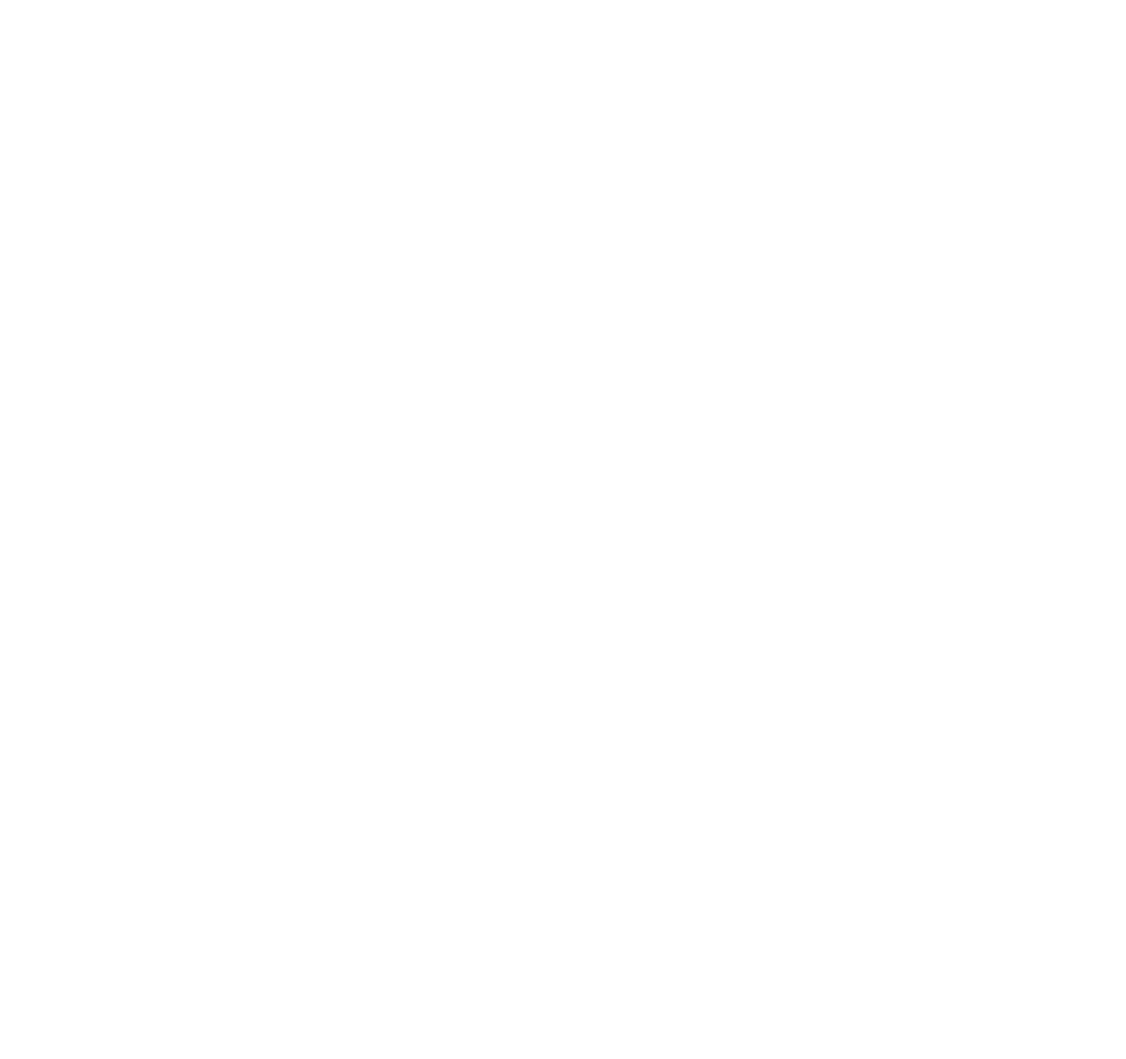
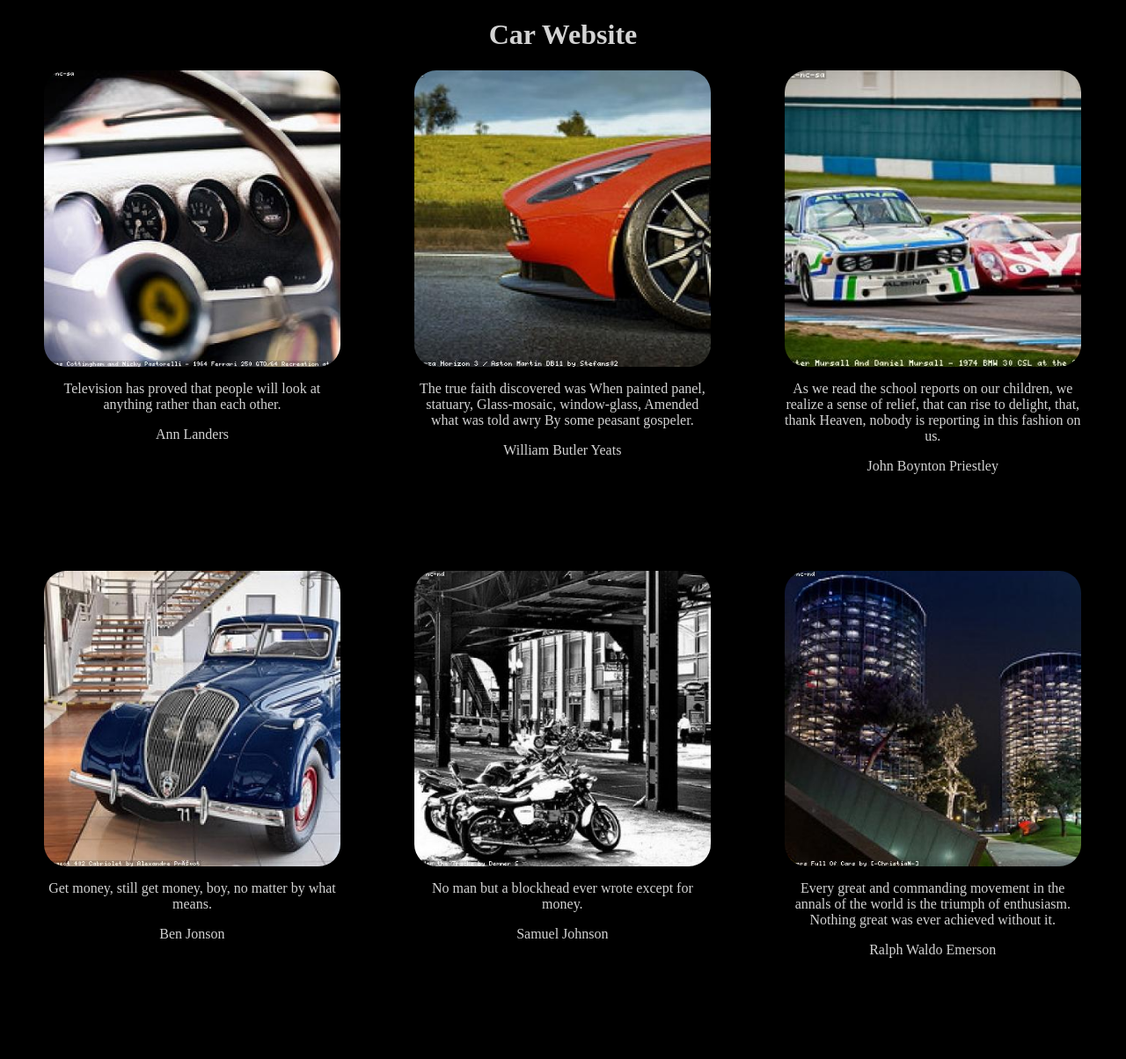
Before and after one commit to 10010818/COMP5007-Assessment01, a plain HTML site: page Manual-Website/index.html in a window 1280 px wide. Shown: the top 1204 px of the page at 88% size. Before the commit the page ends 800 px from the top, so only its background shows below. Drawn offline with Linux system fonts and the light colour scheme.

Commit message:
final commit

```diff
--- a/Bootstrap-Website/css/styles.css
+++ b/Bootstrap-Website/css/styles.css
@@ -0,0 +1,32 @@
+div{
+
+    text-align: center;
+    color: lightgray;
+    font: arial;
+}
+
+.row2{
+
+    margin-top: 5px;
+}
+
+h1 {
+
+    color:lightgray;
+    size: 16%;
+    float: top;
+    text-align: center;
+}
+
+img{
+
+    height: 60%;
+    width: 100%;
+    border-radius: 25px;
+}
+
+body{
+
+    z-index: 1;
+    background-color: black;
+}
--- a/Bootstrap-Website/index.html
+++ b/Bootstrap-Website/index.html
@@ -6,15 +6,38 @@
     <meta http-equiv="X-UA-Compatible" content="ie=edge">
     <title>Bootstrap Website</title>
 
-    <link rel="stylesheet" href="Bootstrap-Website/css/styles.css">
+
     <link rel="stylesheet" href="https://maxcdn.bootstrapcdn.com/bootstrap/3.3.7/css/bootstrap.min.css" integrity="sha384-BVYiiSIFeK1dGmJRAkycuHAHRg32OmUcww7on3RYdg4Va+PmSTsz/K68vbdEjh4u" crossorigin="anonymous">
     <link rel="stylesheet" href="https://maxcdn.bootstrapcdn.com/bootstrap/3.3.7/css/bootstrap-theme.min.css" integrity="sha384-rHyoN1iRsVXV4nD0JutlnGaslCJuC7uwjduW9SVrLvRYooPp2bWYgmgJQIXwl/Sp" crossorigin="anonymous">
-
+    <link rel="stylesheet" href="css/styles.css">
 </head>
 <body>
 
+  <h1> Car Website </h1>
+
+  <div class="row1">
+    <div class="col-sm-6 col-xs-12 col-md-4"><img src="images/cars/cars03.jpg" alt="car3">Television has proved that people will look at anything rather than each other.<p>Ann Landers</p></div>
+    <div class="col-sm-6 col-xs-12 col-md-4"><img src="images/cars/cars01.jpg" alt="car1"> The true faith discovered was When painted panel, statuary, Glass-mosaic, window-glass, Amended what was told awry By some peasant gospeler.<p>William Butler Yeats</p></div>
+    <div class="col-sm-6 col-xs-12 col-md-4"><img src="images/cars/cars02.jpg" alt="car2">As we read the school reports on our children, we realize a sense of relief, that can rise to delight, that, thank Heaven, nobody is reporting in this fashion on us.<p>John Boynton Priestley</p></div>
+  </div>
+
+<div class="row2">
+  <div class="col-sm-6 col-xs-12 col-md-4"><img  src="images/cars/cars04.jpg" alt="car4">Get money, still get money, boy, no matter by what means.<p>Ben Jonson</p></div>
+  <div class="col-sm-6 col-xs-12 col-md-4"><img  src="images/cars/cars05.jpeg" alt="car5">No man but a blockhead ever wrote except for money.<p>Samuel Johnson</p></div>
+  <div class="col-sm-6 col-xs-12 col-md-4"><img  src="images/cars/cars06.jpg" alt="car6">Every great and commanding movement in the annals of the world is the triumph of enthusiasm. Nothing great was ever achieved without it.<p>Ralph Waldo Emerson</p></div>
+</div>
+
+<div class="row3">
+  <div class="col-sm-6 col-xs-12 col-md-4"><img src="images/cars/cars07.jpg" alt="car7">People can be more forgiving than you can imagine. But you have to forgive yourself. Let go of what's bitter and move on.<p>Bill William Henry Cosby</p></div>
+  <div class="col-sm-6 col-xs-12 col-md-4"><img src="images/cars/cars08.jpg" alt="car8">Honor's a thing too subtle for wisdom; if honor lie in eating, he's right honorable.<p>Francis Beaumont</p></div>
+  <div class="col-sm-6 col-xs-12 col-md-4"><img src="images/cars/cars09.jpg" alt="car9">BEHAVIOR, n. Conduct, as determined, not by principle, but by breeding.<p>Ambrose Gwinett Bierce</p></div>
+</div>
+
+<div class="row4">
+  <div class="col-sm-12 col-xs-12 col-md-12"><img src="images/cars/cars10.jpg" alt="car10">I tell you that as long as I can conceive something better than myself I cannot be easy unless I am striving to bring it in to existence or clearing the way for it.<p>George Bernard Shaw</p></div>
+</div>
 
 
-    <script src="https://maxcdn.bootstrapcdn.com/bootstrap/3.3.7/js/bootstrap.min.js" integrity="sha384-Tc5IQib027qvyjSMfHjOMaLkfuWVxZxUPnCJA7l2mCWNIpG9mGCD8wGNIcPD7Txa" crossorigin="anonymous"></script>
+<script src="https://maxcdn.bootstrapcdn.com/bootstrap/3.3.7/js/bootstrap.min.js" integrity="sha384-Tc5IQib027qvyjSMfHjOMaLkfuWVxZxUPnCJA7l2mCWNIpG9mGCD8wGNIcPD7Txa" crossorigin="anonymous"></script>
 </body>
 </html>
--- a/Manual-Website/css/styles.css
+++ b/Manual-Website/css/styles.css
@@ -0,0 +1,106 @@
+:root {
+
+    --mainFontSize:16px;
+}
+
+body {
+
+    background-color: black;
+}
+
+div {
+
+    display:block;
+    float: left;
+    height:40%;
+    width:33.3%;
+    margin: auto;
+}
+
+img {
+
+    height:60%;
+    width: 80%;
+    display:block;
+    margin:auto;
+    border-radius: 25px;
+     }
+
+h1 {
+
+    color:lightgray;
+    font-size: calc(var(--mainFontSize)*2);
+    float: top;
+    text-align: center;
+}
+
+blockquote {
+
+    display:block;
+    color: lightgray;
+    text-align: center;
+    height: 200px;
+}
+
+.last {
+
+    height:50%;
+    width:100%;
+}
+
+.ilast {
+
+    height: 85%;
+    width: 85%;
+    border-radius: 25px;
+}
+
+.main {
+
+    height:100;
+    width: 100%;
+    position: center;
+}
+
+@media screen and (min-width:481px) and (max-width:767px) {
+
+    img{
+
+        width:100%;
+     }
+
+     div{
+
+        display:block;
+        margin: auto;
+        width:100%;
+     }
+
+     .ilast{
+
+        width:100%;
+    }
+}
+
+@media screen and (min-width:768px) and (max-width:1024px){
+
+    img{
+
+        width:90%;
+    }
+
+    div{
+
+        width:50%;
+    }
+
+    .last{
+
+        width:50%;
+    }
+
+    .ilast{
+
+        width:90%;
+    }
+}
--- a/Manual-Website/index.html
+++ b/Manual-Website/index.html
@@ -0,0 +1,87 @@
+<!DOCTYPE html>
+<html lang="en">
+<head>
+    <meta charset="UTF-8">
+    <meta name="viewport" content="width=device-width, initial-scale=1.0">
+    <meta http-equiv="X-UA-Compatible" content="ie=edge">
+    <link rel="stylesheet" href="css/styles.css" type="text/css" >
+</head>
+<body>
+
+    <h1> Car Website </h1>
+
+    <div class="main">
+        <div>
+            <img  src="images /cars/cars03.jpg" alt="car3">
+            <blockquote >
+                Television has proved that people will look at anything rather than each other.<p>Ann Landers</p>
+            </blockquote>
+        </div>
+
+        <div>
+            <img src="images /cars/cars01.jpg" alt="car1">
+            <blockquote>
+                The true faith discovered was When painted panel, statuary, Glass-mosaic, window-glass, Amended what was told awry By some peasant gospeler.<p>William Butler Yeats</p>
+            </blockquote>
+        </div>
+
+        <div>
+            <img src="images /cars/cars02.jpg" alt="car2">
+            <blockquote>
+                As we read the school reports on our children, we realize a sense of relief, that can rise to delight, that, thank Heaven, nobody is reporting in this fashion on us.<p>John Boynton Priestley</p>
+            </blockquote>
+        </div>
+
+        <div>
+            <img  src="images /cars/cars04.jpg" alt="car4">
+            <blockquote>
+                Get money, still get money, boy, no matter by what means.<p>Ben Jonson</p>
+            </blockquote>
+        </div>
+
+        <div>
+            <img  src="images /cars/cars05.jpeg" alt="car5">
+            <blockquote>
+                No man but a blockhead ever wrote except for money.<p>Samuel Johnson</p>
+            </blockquote>
+        </div>
+
+        <div>
+            <img  src="images /cars/cars06.jpg" alt="car6">
+            <blockquote>
+                Every great and commanding movement in the annals of the world is the triumph of enthusiasm. Nothing great was ever achieved without it.<p>Ralph Waldo Emerson</p>
+            </blockquote>
+        </div>
+
+        <div>
+            <img src="images /cars/cars07.jpg" alt="car7">
+            <blockquote>
+                People can be more forgiving than you can imagine. But you have to forgive yourself. Let go of what's bitter and move on.<p>Bill William Henry Cosby</p>
+            </blockquote>
+        </div>
+
+        <div>
+            <img src="images /cars/cars08.jpg" alt="car8">
+            <blockquote>
+                Honor's a thing too subtle for wisdom; if honor lie in eating, he's right honorable.<p>Francis Beaumont</p>
+            </blockquote>
+        </div>
+
+        <div>
+            <img src="images /cars/cars09.jpg" alt="car9">
+            <blockquote>
+                BEHAVIOR, n. Conduct, as determined, not by principle, but by breeding.<p>Ambrose Gwinett Bierce</p>
+            </blockquote>
+        </div>
+
+        <div class= "last">
+            <img class= "ilast" src="images /cars/cars10.jpg" alt="car10">
+            <blockquote>
+                I tell you that as long as I can conceive something better than myself I cannot be easy unless I am striving to bring it in to existence or clearing the way for it.<p>George Bernard Shaw</p>
+            </blockquote>
+
+        </div>
+    </div>
+
+</body>
+</html>
```
Also changed, not shown: Manual-Website/images /quotes.txt (deleted), 1 other file.
